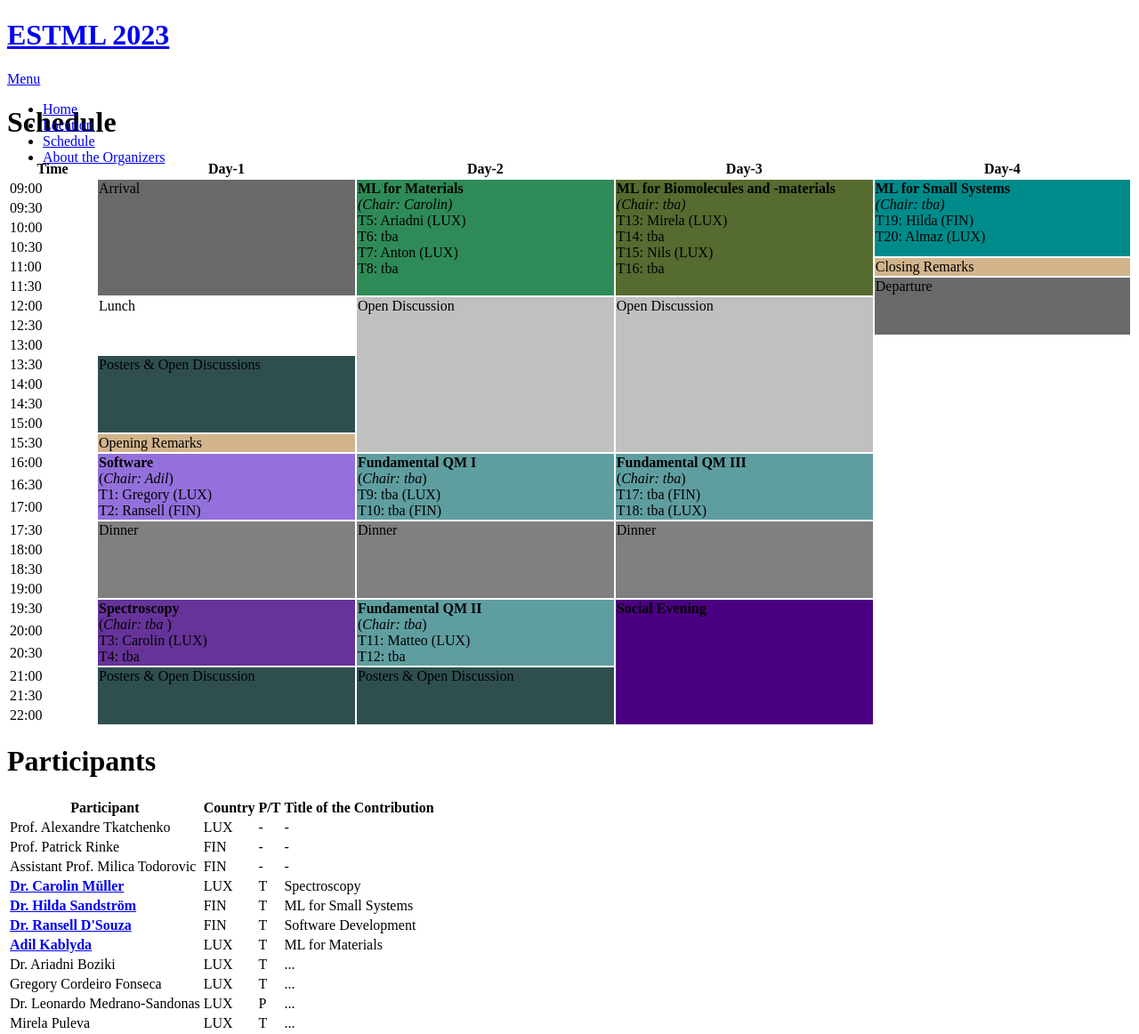
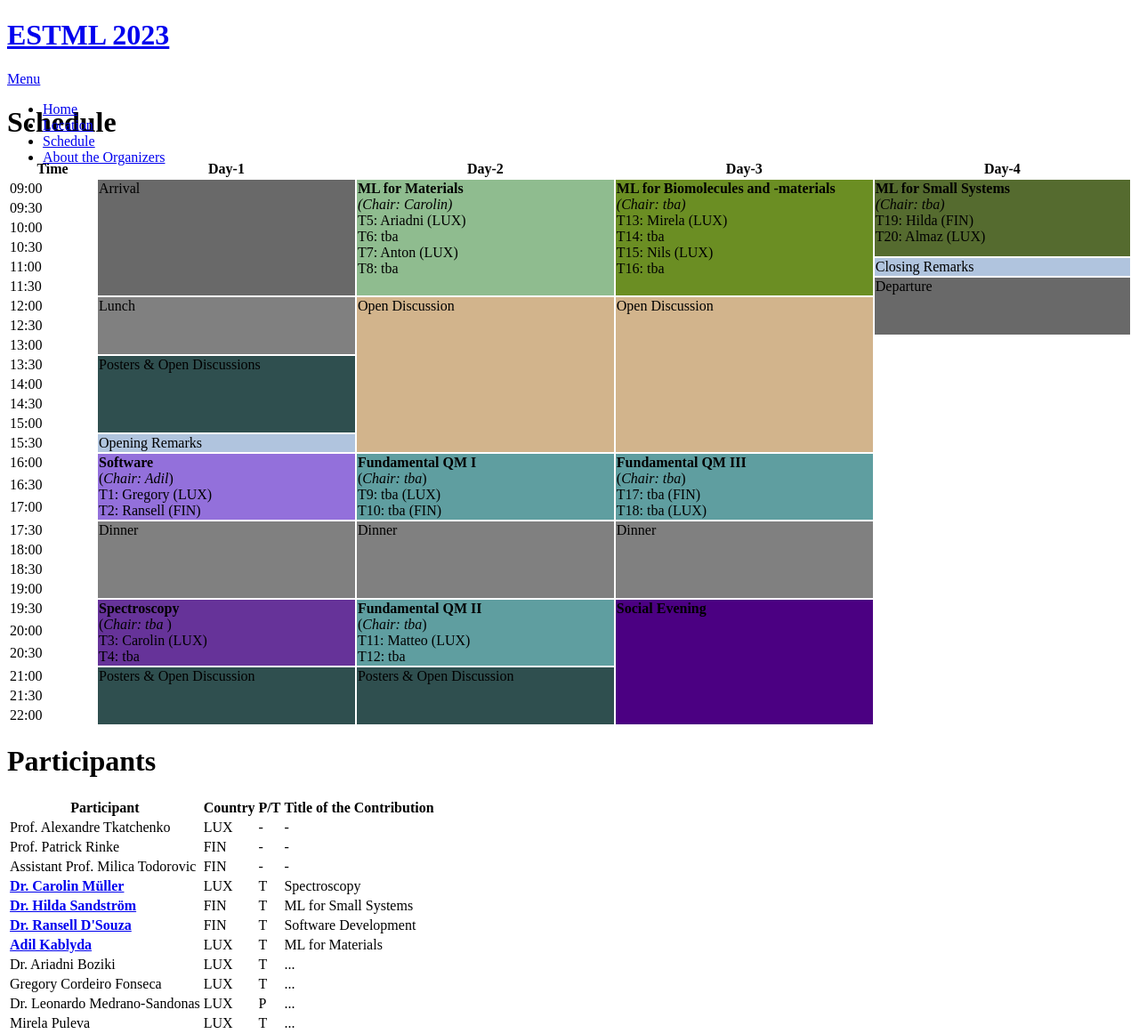
Before and after one commit to ESTML/ESTML.github.io, a Jekyll site: the page built from schedule.html, in a window 1280 px wide. Shown: the part 108-1270 px from the top of the page at 89% size. Built offline with Jekyll 4.4.1, drawn with Linux system fonts in a browser that asks for light colours; nearby versions of some CDN libraries; grey boxes are pictures that could not be loaded.

Commit message:
Update schedule.html

```diff
--- a/schedule.html
+++ b/schedule.html
@@ -16,9 +16,9 @@ title: Schedule and Participants
 <tr VALIGN=TOP >
   <td width=100> 09:00 </td>
   <td rowspan="6" width=300 style="background-color: DimGray;"> Arrival </td>
-  <td rowspan="6" width=300 style="background-color: SeaGreen;"> <b>ML for Materials</b> <br> <i>(Chair: Carolin)</i> <br> T5: Ariadni (LUX) <br> T6: tba <br> T7: Anton (LUX) <br> T8: tba </td>
-  <td rowspan="6" width=300 style="background-color: DarkOliveGreen;"> <b>ML for Biomolecules and -materials</b> <br> <i>(Chair: tba)</i> <br> T13: Mirela (LUX) <br> T14: tba <br> T15: Nils (LUX) <br> T16: tba </td>
-  <td rowspan="4" width=300 style="background-color: DarkCyan;"> <b>ML for Small Systems</b> <br> <i>(Chair: tba)</i> <br> T19: Hilda (FIN) <br> T20: Almaz (LUX) </td>
+  <td rowspan="6" width=300 style="background-color: DarkSeaGreen;"> <b>ML for Materials</b> <br> <i>(Chair: Carolin)</i> <br> T5: Ariadni (LUX) <br> T6: tba <br> T7: Anton (LUX) <br> T8: tba </td>
+  <td rowspan="6" width=300 style="background-color: OliveDrab;"> <b>ML for Biomolecules and -materials</b> <br> <i>(Chair: tba)</i> <br> T13: Mirela (LUX) <br> T14: tba <br> T15: Nils (LUX) <br> T16: tba </td>
+  <td rowspan="4" width=300 style="background-color: DarkOliveGreen;"> <b>ML for Small Systems</b> <br> <i>(Chair: tba)</i> <br> T19: Hilda (FIN) <br> T20: Almaz (LUX) </td>
 </tr>
 <tr VALIGN=TOP>
   <td> 09:30 </td>
@@ -33,7 +33,7 @@ title: Schedule and Participants
 
 <tr VALIGN=TOP>
   <td> 11:00 </td>
-  <td rowspan="1" style="background-color: Tan;"> Closing Remarks </td>
+  <td rowspan="1" style="background-color: LightSteelBlue;"> Closing Remarks </td>
 </tr>
 <tr VALIGN=TOP>
   <td> 11:30 </td>
@@ -41,9 +41,9 @@ title: Schedule and Participants
 </tr>
 <tr VALIGN=TOP>
   <td> 12:00 </td>
-  <td rowspan="3"> Lunch </td>
-  <td rowspan="8" style="background-color: Silver;"> Open Discussion </td>
-  <td rowspan="8" style="background-color: Silver;"> Open Discussion </td>
+  <td rowspan="3" style="background-color: Gray;"> Lunch </td>
+  <td rowspan="8" style="background-color: Tan;"> Open Discussion </td>
+  <td rowspan="8" style="background-color: Tan;"> Open Discussion </td>
 </tr>
 
 <tr VALIGN=TOP>
@@ -73,7 +73,7 @@ title: Schedule and Participants
 
 <tr VALIGN=TOP>
   <td> 15:30 </td>
-  <td rowspan="1" style="background-color: Tan;"> Opening Remarks </td>
+  <td rowspan="1" style="background-color: LightSteelBlue;"> Opening Remarks </td>
 </tr>
 
 <tr VALIGN=TOP>
```
